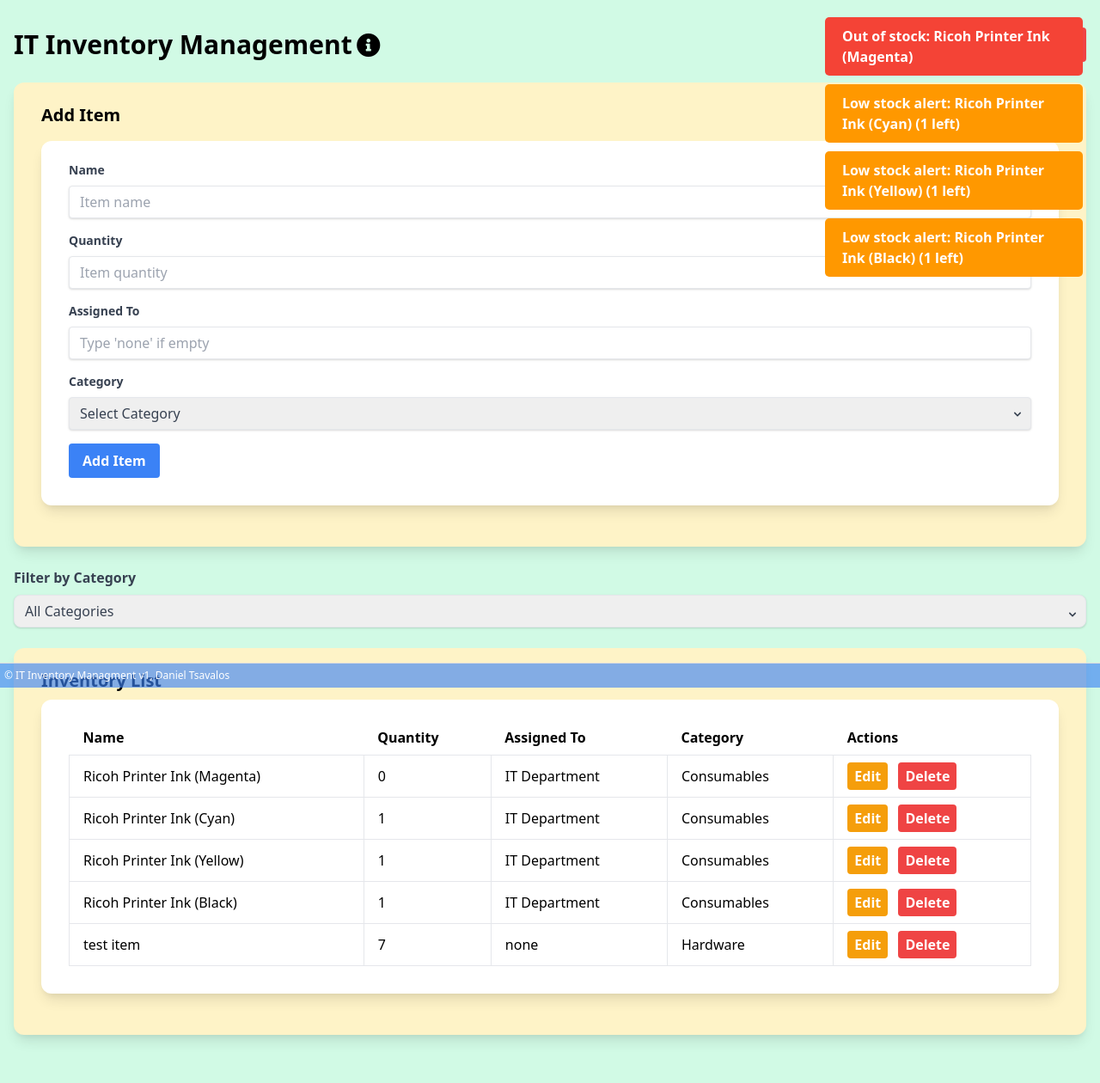
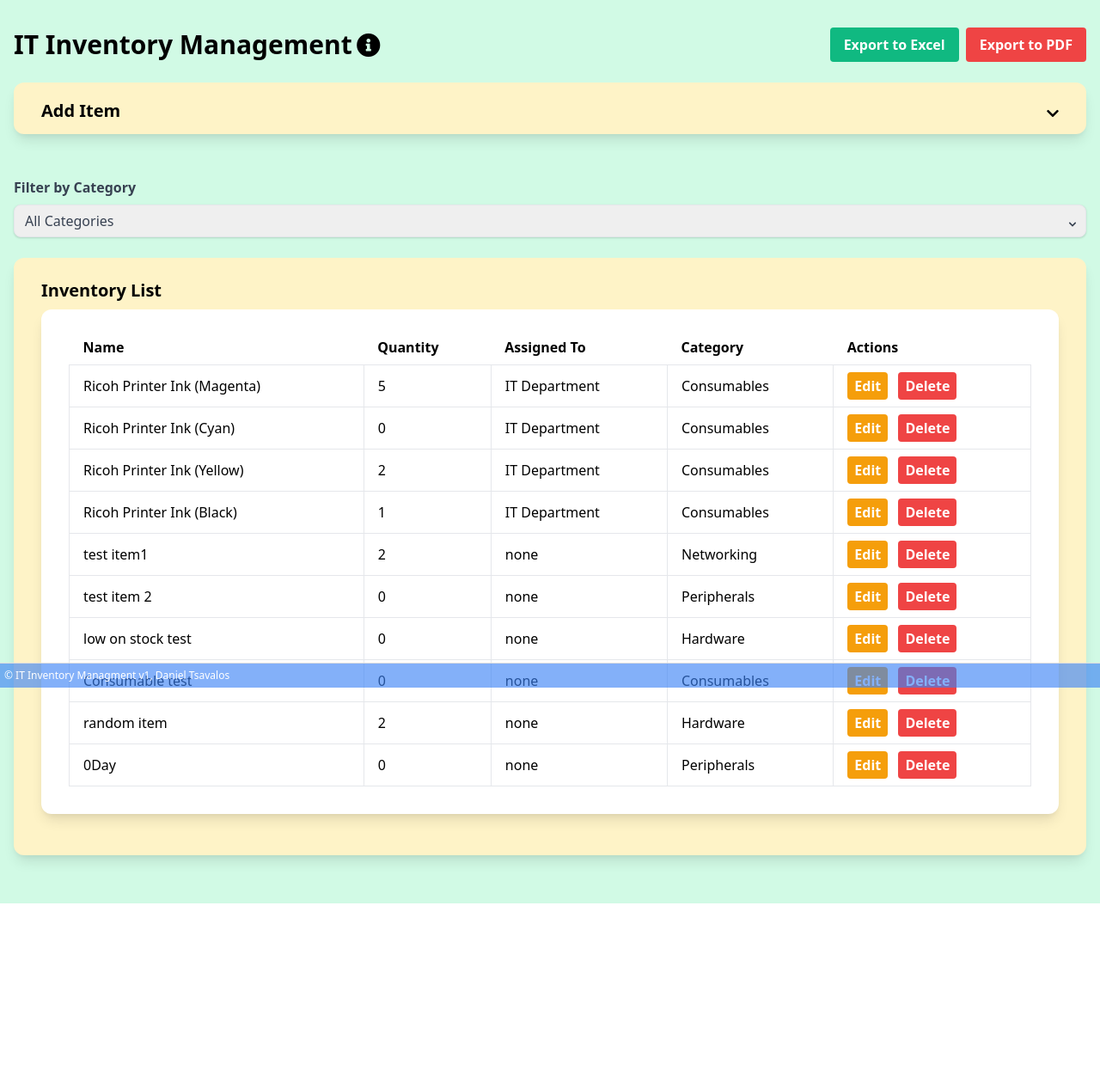
Before and after one commit to danielt1621/Simple-Inventory-web-App-Python-, a Flask app: page / in a window 1280 px wide. Shown: the whole page at 86% size. After the commit the page ends 1051 px from the top, so only its background shows below. Run offline with Flask 3, Linux system fonts and the light colour scheme; the visitor is signed in with stand-in values (Sample User, id 1); some libraries are stand-ins or nearby versions.

Commit message:
Add files via upload
Final version of the project for now.

```diff
--- a/IT_Inventory/inventory_data.json
+++ b/IT_Inventory/inventory_data.json
@@ -1 +1 @@
-{"items": [{"name": "Ricoh Printer Ink (Magenta)", "quantity": 0, "assignedTo": "IT Department", "category": "Consumables", "id": 2}, {"name": "Ricoh Printer Ink (Cyan)", "quantity": 1, "assignedTo": "IT Department", "category": "Consumables", "id": 3}, {"name": "Ricoh Printer Ink (Yellow)", "quantity": 1, "assignedTo": "IT Department", "category": "Consumables", "id": 4}, {"name": "Ricoh Printer Ink (Black)", "quantity": 1, "assignedTo": "IT Department", "category": "Consumables", "id": 5}, {"name": "test item", "quantity": 7, "assignedTo": "none", "category": "Hardware", "id": 6}]}
+{"items": [{"name": "Ricoh Printer Ink (Magenta)", "quantity": 5, "assignedTo": "IT Department", "category": "Consumables", "id": 2}, {"name": "Ricoh Printer Ink (Cyan)", "quantity": 0, "assignedTo": "IT Department", "category": "Consumables", "id": 3}, {"name": "Ricoh Printer Ink (Yellow)", "quantity": 2, "assignedTo": "IT Department", "category": "Consumables", "id": 4}, {"name": "Ricoh Printer Ink (Black)", "quantity": 1, "assignedTo": "IT Department", "category": "Consumables", "id": 5}, {"name": "test item1", "quantity": 2, "assignedTo": "none", "category": "Networking", "id": 7}, {"name": "test item 2", "quantity": 0, "assignedTo": "none", "category": "Peripherals", "id": 8}, {"name": "low on stock test", "quantity": 0, "assignedTo": "none", "category": "Hardware", "id": 9}, {"name": "Consumable test", "quantity": 0, "assignedTo": "none", "category": "Consumables", "id": 10}, {"name": "random item", "quantity": 2, "assignedTo": "none", "category": "Hardware", "id": 11}, {"name": "0Day", "quantity": 0, "assignedTo": "none", "category": "Peripherals", "id": 12}]}
--- a/IT_Inventory/server.py
+++ b/IT_Inventory/server.py
@@ -1,6 +1,10 @@
 from flask import Flask, jsonify, request, render_template, redirect, url_for, session
 import json
 import os
+import smtplib
+from email.mime.text import MIMEText
+from email.mime.multipart import MIMEMultipart
+from apscheduler.schedulers.background import BackgroundScheduler
 
 app = Flask(__name__)
 app.secret_key = '0000'  # secret key for sessions no reason for encryption yet
@@ -19,6 +23,218 @@ def load_inventory():
 def save_inventory(inventory):
     with open(FILE_PATH, 'w') as file:
         json.dump(inventory, file)
+
+
+''''''''''''''''''''''''''''''''''''''''''''''''''''''''''''''''''''''''''''''''''''
+def check_stock_by_category(category_filter=None, exclude_consumables=False):
+    inventory = load_inventory()
+
+     # Filter based on the exclude_consumables flag
+    if exclude_consumables:
+        inventory['items'] = [item for item in inventory['items'] if item['category'] != 'Consumables']
+    elif category_filter:
+        inventory['items'] = [item for item in inventory['items'] if item['category'] == category_filter]
+
+    # Separate items into low stock and out of stock categories
+    low_stock_items = [item for item in inventory['items'] if 1 <= item['quantity'] <= 2]
+    out_of_stock_items = [item for item in inventory['items'] if item['quantity'] == 0]
+
+    return low_stock_items, out_of_stock_items
+
+SMTP_SERVER = 'smtp.office365.com'  # E.g., 'smtp.gmail.com'
+SMTP_PORT = 587  # Use 465 for SSL or 587 for TLS
+EMAIL_ADDRESS = 'tdanny162108@outlook.com'
+EMAIL_PASSWORD = 'onjvxdsxxyavvtoe'
+
+def send_email(subject, body, is_html=False):
+    msg = MIMEMultipart()
+    msg['From'] = EMAIL_ADDRESS
+    msg['To'] = EMAIL_ADDRESS
+    msg['Subject'] = subject
+
+    #msg.attach(MIMEText(body, 'plain')) Use for simple plain email content
+
+    if is_html:
+        msg.attach(MIMEText(body, 'html'))  # Send as HTML
+    else:
+        msg.attach(MIMEText(body, 'plain'))  # Send as plain text
+
+    try:
+        server = smtplib.SMTP(SMTP_SERVER, SMTP_PORT)
+        server.starttls()  # Secure the connection
+        server.login(EMAIL_ADDRESS, EMAIL_PASSWORD)
+        server.sendmail(EMAIL_ADDRESS, EMAIL_ADDRESS, msg.as_string())
+        print("Email sent successfully.")
+    except smtplib.SMTPAuthenticationError as e:
+        print(f"Failed to send email: {e}")
+    finally:
+        server.quit()
+
+
+def scheduled_task_consumables():
+    low_stock_items, out_of_stock_items = check_stock_by_category('Consumables')
+
+       # Create HTML table for low stock items with inline CSS
+    if low_stock_items:
+        low_stock_body = '''
+        <html>
+        <body style="background-color: #f8f7ed;">
+        <h2><strong>The following Consumables are <u style="color: #ff9800; text-decoration: none;">low</u> on stock:</strong></h2>
+        <table style="width: 100%; border-collapse: collapse; ">
+            <thead>
+                <tr style="background-color: #f44336; color: white; ">
+                    <th style="padding: 8px; text-align: left;">Name</th>
+                    <th style="padding: 8px; text-align: left;">Quantity</th>
+                    <th style="padding: 8px; text-align: left;">Assigned To</th>
+                    <th style="padding: 8px; text-align: left;">Category</th>
+                </tr>
+            </thead>
+            <tbody>
+        '''
+        # Alternate row background color (even rows will have gray background)
+        for i, item in enumerate(low_stock_items):
+            background_color = "#f2f2f2" if i % 2 == 0 else "white"
+            low_stock_body += f'''
+            <tr style="background-color: {background_color};">
+                <td style="padding: 8px;">{item['name']}</td>
+                <td style="padding: 8px;">{item['quantity']}</td>
+                <td style="padding: 8px;">{item['assignedTo']}</td>
+                <td style="padding: 8px;">{item['category']}</td>
+            </tr>
+            '''
+        low_stock_body += '''
+            </tbody>
+        </table>
+        </body>
+        </html>
+        '''
+        send_email('Low Stock Alert for Consumables', low_stock_body, is_html=True)
+
+    # Create HTML table for out of stock items with inline CSS
+    if out_of_stock_items:
+        out_of_stock_body = '''
+        <html>
+        <body style="background-color: #f8f7ed;">
+        <h2><strong>The following Consumables are <u style="color: red; text-decoration: none;">out</u> of stock:</strong></h2>
+        <table style="width: 100%; border-collapse: collapse; ">
+            <thead>
+                <tr style="background-color: #f44336; color: white; ">
+                    <th style="padding: 8px; text-align: left;">Name</th>
+                    <th style="padding: 8px; text-align: left;">Quantity</th>
+                    <th style="padding: 8px; text-align: left;">Assigned To</th>
+                    <th style="padding: 8px; text-align: left;">Category</th>
+                </tr>
+            </thead>
+            <tbody>
+        '''
+        # Alternate row background color (even rows will have gray background)
+        for i, item in enumerate(out_of_stock_items):
+            background_color = "#f2f2f2" if i % 2 == 0 else "white"
+            out_of_stock_body += f'''
+            <tr style="background-color: {background_color};">
+                <td style="padding: 8px;">{item['name']}</td>
+                <td style="padding: 8px;">{item['quantity']}</td>
+                <td style="padding: 8px;">{item['assignedTo']}</td>
+                <td style="padding: 8px;">{item['category']}</td>
+            </tr>
+            '''
+        out_of_stock_body += '''
+            </tbody>
+        </table>
+        </body>
+        </html>
+        '''
+        send_email('Out of Stock Alert for Consumables', out_of_stock_body, is_html=True)
+
+
+
+def scheduled_task_others():
+   # Check for all items except those in the "Consumables" category
+    low_stock_items, out_of_stock_items = check_stock_by_category(exclude_consumables=True)
+
+     # Create HTML table for low stock items with inline CSS
+    if low_stock_items:
+        low_stock_body = '''
+        <html>
+        <body style="background-color: #f8f7ed;">
+        <h2><strong>The following items are <u style="color: #ff9800; text-decoration: none;">low</u> on stock:</strong></h2>
+        <table style="width: 100%; border-collapse: collapse; ">
+            <thead>
+                <tr style="background-color: #3c83f6; color: white; ">
+                    <th style="padding: 8px; text-align: left;">Name</th>
+                    <th style="padding: 8px; text-align: left;">Quantity</th>
+                    <th style="padding: 8px; text-align: left;">Assigned To</th>
+                    <th style="padding: 8px; text-align: left;">Category</th>
+                </tr>
+            </thead>
+            <tbody>
+        '''
+        # Alternate row background color (even rows will have gray background)
+        for i, item in enumerate(low_stock_items):
+            background_color = "#f2f2f2" if i % 2 == 0 else "white"
+            low_stock_body += f'''
+            <tr style="background-color: {background_color};">
+                <td style="padding: 8px;">{item['name']}</td>
+                <td style="padding: 8px;">{item['quantity']}</td>
+                <td style="padding: 8px;">{item['assignedTo']}</td>
+                <td style="padding: 8px;">{item['category']}</td>
+            </tr>
+            '''
+        low_stock_body += '''
+            </tbody>
+        </table>
+        </body>
+        </html>
+        '''
+        send_email('Low Stock Alert for Items', low_stock_body, is_html=True)
+
+    # Create HTML table for out of stock items with inline CSS
+    if out_of_stock_items:
+        out_of_stock_body = '''
+        <html>
+        <body style="background-color: #f8f7ed;">
+        <h2><strong>The following items are <u style="color: red; text-decoration: none;">out</u> of stock:</strong></h2>
+        <table style="width: 100%; border-collapse: collapse; ">
+            <thead>
+                <tr style="background-color: #3c83f6;  color: white; ">
+                    <th style="padding: 8px; text-align: left;">Name</th>
+                    <th style="padding: 8px; text-align: left;">Quantity</th>
+                    <th style="padding: 8px; text-align: left;">Assigned To</th>
+                    <th style="padding: 8px; text-align: left;">Category</th>
+                </tr>
+            </thead>
+            <tbody>
+        '''
+        # Alternate row background color (even rows will have gray background)
+        for i, item in enumerate(out_of_stock_items):
+            background_color = "#f2f2f2" if i % 2 == 0 else "white"
+            out_of_stock_body += f'''
+            <tr style="background-color: {background_color};">
+                <td style="padding: 8px;">{item['name']}</td>
+                <td style="padding: 8px;">{item['quantity']}</td>
+                <td style="padding: 8px;">{item['assignedTo']}</td>
+                <td style="padding: 8px;">{item['category']}</td>
+            </tr>
+            '''
+        out_of_stock_body += '''
+            </tbody>
+        </table>
+        </body>
+        </html>
+        '''
+        send_email('Out of Stock Alert for Items', out_of_stock_body, is_html=True)
+
+
+scheduler = BackgroundScheduler()
+scheduler.add_job(scheduled_task_consumables, 'cron', hour=10, minute=0)  # Check consumables every day at 10am
+scheduler.add_job(scheduled_task_others, 'interval', days=3, start_date='2024-01-01 10:05:00')  # Check non-consumables every 3 days at 11am
+scheduler.start()
+''''''''''''''''''''''''''''''''''''''''''''''''''''''''''''''''''''''''''''''''''''
+@app.route('/trigger_email')
+def trigger_email():
+    scheduled_task_consumables()
+    scheduled_task_others()  # Manually trigger the low stock email check
+    return "Email triggered! "# Test code to manually trigger the email
 
 @app.route('/')
 def index():
--- a/IT_Inventory/templates/index.html
+++ b/IT_Inventory/templates/index.html
@@ -12,6 +12,11 @@
         html {
             background-color: #FFF9C4;
 
+
+        }
+
+        body{
+            min-height: 100vh;
         }
 
         #notificationArea {
@@ -144,6 +149,7 @@
             padding: 10px 20px;
             cursor: pointer;
             transition: all 0.3s ease;
+
         }
 
         .info-popup .email-button:hover {
@@ -169,6 +175,28 @@
 
         li {
             margin-bottom: 5px;
+        }
+
+
+        .expandable-section {
+            max-height: 60px;
+            overflow: hidden;
+            transition: max-height 0.3s ease-out;
+            margin-bottom: 50px;
+        }
+        .expandable-section.expanded {
+            max-height: 1000px; /* Adjust this value based on your content */
+        }
+        .rotate-icon {
+            transition: transform 0.3s ease-out;
+        }
+        .rotate-icon.rotated {
+            transform: rotate(180deg);
+        }
+
+
+        #addItemForm{
+            margin-top: 20px;
         }
 
 
@@ -308,8 +336,11 @@
 
 
 
-        <div class="mb-6 bg-yellow-100 shadow-lg rounded-xl px-4 sm:px-8 pt-6 pb-8">
-            <h2 id="add-item" class="text-xl font-semibold mb-4">Add Item</h2>
+        <div class="expandable-section  bg-yellow-100 shadow-lg rounded-xl px-4 sm:px-8 pt-6 pb-8">
+            <div class="flex justify-between items-center cursor-pointer" id="expandToggle">
+                <h2 class="text-xl font-semibold" style="margin-top: -5px;">Add Item</h2>
+                <i class="fas fa-chevron-down rotate-icon"></i>
+            </div>
             <form id="addItemForm" class="bg-white shadow-lg rounded-xl px-8 pt-6 pb-8 mb-4">
                 <div class="mb-4">
                     <label class="block text-gray-700 text-sm font-bold mb-2" for="name">
@@ -499,7 +530,9 @@
 <script>
 
 
+
     let inventoryData = { items: [] };
+    let filteredItems = [];  // Variable to hold currently displayed items
 
     // Fetch inventory data when the page loads
     document.addEventListener('DOMContentLoaded', function () {
@@ -550,7 +583,7 @@
         notification.textContent = message;
         notification.className = `notification ${type}`;
         notificationArea.appendChild(notification);
-        setTimeout(() => notification.remove(), 7000); // Notification timeout
+        setTimeout(() => notification.remove(), 3500); // Notification timeout
     }
 
     const categoryFilter = document.getElementById('categoryFilter');
@@ -561,9 +594,10 @@
         axios.get('/api/items')
             .then(response => {
                 inventoryList.innerHTML = '';
-                response.data.items.forEach(item => {
-                    // Filter items based on category selection
-                    if (filterCategory === 'all' || item.category === filterCategory) {
+                filteredItems = response.data.items.filter(item =>
+                    filterCategory === 'all' || item.category === filterCategory
+                );
+                filteredItems.forEach(item => {
                     const row = document.createElement('tr');
                     row.innerHTML = `
                     <td class="border px-4 py-2" id="table_headers">${item.name}</td>
@@ -582,7 +616,6 @@
                     } else if (item.quantity === 0) {
                         showNotification(`Out of stock: ${item.name}`, 'error');
                     }
-                    }
                 });
             })
             .catch(error => {
@@ -590,6 +623,20 @@
                 showNotification('Error loading inventory', 'error');
             });
     }
+
+
+
+// Expandable form for Add item
+document.addEventListener('DOMContentLoaded', function() {
+            const expandToggle = document.getElementById('expandToggle');
+            const expandableSection = document.querySelector('.expandable-section');
+            const rotateIcon = document.querySelector('.rotate-icon');
+
+            expandToggle.addEventListener('click', function() {
+                expandableSection.classList.toggle('expanded');
+                rotateIcon.classList.toggle('rotated');
+            });
+        });
 
 
     // Event listener to detect category changes and filter items
@@ -618,6 +665,11 @@
                 showNotification('Error adding item', 'error');
             });
     });
+
+
+
+
+
 
     function openEditModal(id) {
         axios.get(`/api/items/${id}`)
@@ -685,8 +737,14 @@
 
     // New functions for exporting data
     function exportToExcel() {
+    try {
+        if (!filteredItems || filteredItems.length === 0) {
+            console.error('No data to export');
+            showNotification('No data to export', 'error');
+            return;
+        }
         const wb = XLSX.utils.book_new();
-        const ws = XLSX.utils.json_to_sheet(inventoryData.items.map(item => ({
+        const ws = XLSX.utils.json_to_sheet(filteredItems.map(item => ({
             Name: item.name,
             Quantity: item.quantity,
             "Assigned To": item.assignedTo,
@@ -694,14 +752,25 @@
         })));
         XLSX.utils.book_append_sheet(wb, ws, "Inventory");
         XLSX.writeFile(wb, "inventory.xlsx");
+        showNotification('Exported to Excel successfully', 'success');
+    } catch (error) {
+        console.error('Error exporting to Excel:', error);
+        showNotification('Error exporting to Excel', 'error');
+    }
 }
 
 function exportToPDF() {
+    try {
+        if (!filteredItems || filteredItems.length === 0) {
+            console.error('No data to export');
+            showNotification('No data to export', 'error');
+            return;
+        }
         const { jsPDF } = window.jspdf;
         const doc = new jsPDF();
         doc.autoTable({
             head: [['Name', 'Quantity', 'Assigned To', 'Category']],
-            body: inventoryData.items.map(item => [
+            body: filteredItems.map(item => [
                 item.name,
                 item.quantity,
                 item.assignedTo,
@@ -709,8 +778,14 @@
             ])
         });
         doc.save("inventory.pdf");
+        showNotification('Exported to PDF successfully', 'success');
+    } catch (error) {
+        console.error('Error exporting to PDF:', error);
+        showNotification('Error exporting to PDF', 'error');
+    }
 }
 
+// Event listeners for export buttons
 document.getElementById('exportExcel').addEventListener('click', exportToExcel);
 document.getElementById('exportPDF').addEventListener('click', exportToPDF);
 
@@ -740,4 +815,7 @@
 
 
 
+
+
+
 </script>
```
Also changed, not shown: IT_Inventory/notes.txt (+61 -3 lines), IT_Inventory/service.py (added, +31 -0 lines), IT_Inventory/test_low_stock.py (added, +20 -0 lines), IT_Inventory/To implement later/Capture.JPG (added), IT_Inventory/To implement later/Capture1.JPG (added), 1 other file. Lines whose indentation alone changed are shown as unchanged.
